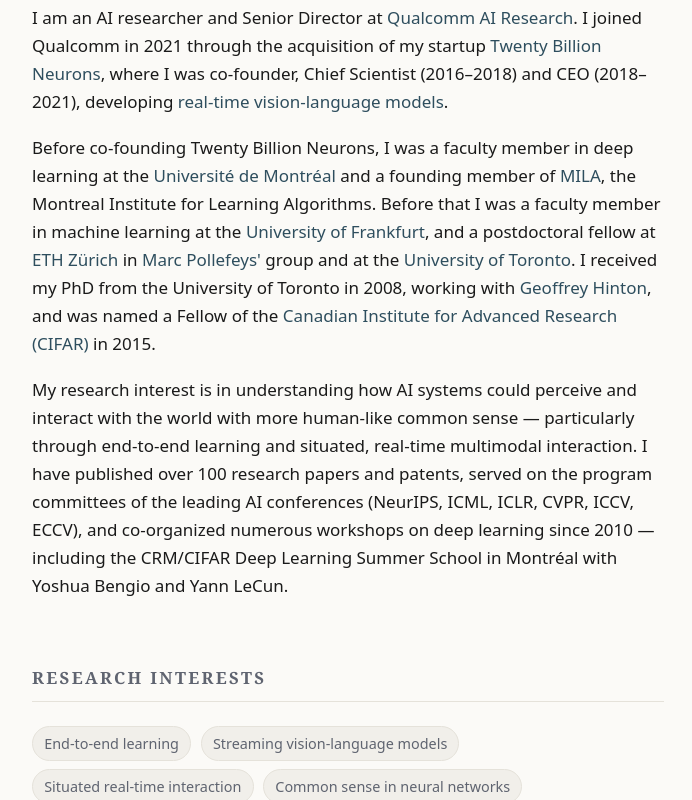
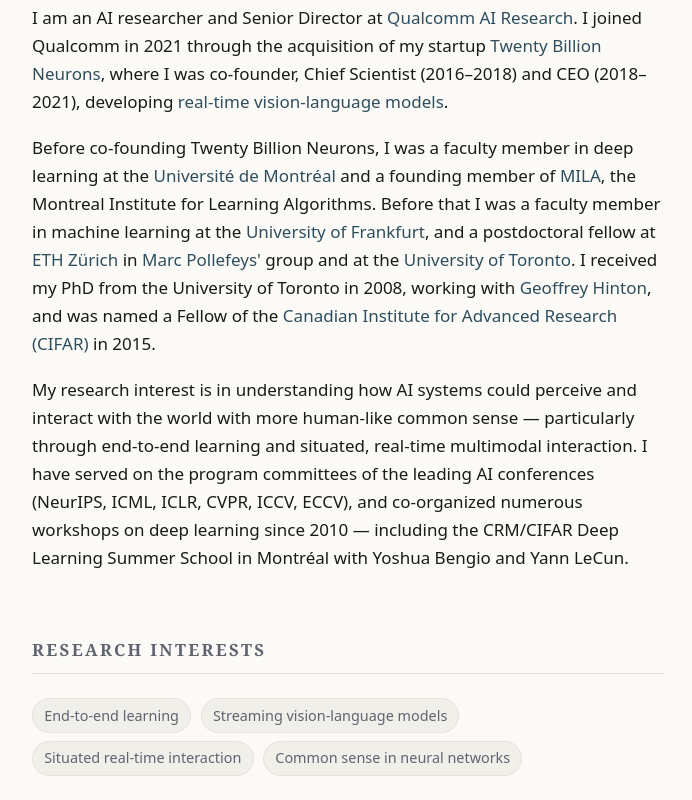
Before and after one commit to memisevic/memisevic.github.io, a plain HTML site: page index.html in a window 1280 px wide. Shown: the part 515-1315 px from the top of the page, without its empty margins (292-984 px from the left). Drawn offline with Linux system fonts and the light colour scheme.

Commit message:
Drop paper-count clause from bio
Removes "I have published over 100 research papers and patents"
from the About paragraph. The publications page and Google Scholar
link already quantify the body of work; the count-based phrasing
reads as an outdated signal.

Co-Authored-By: Claude Opus 4.7 <noreply@anthropic.com>

```diff
--- a/index.html
+++ b/index.html
@@ -146,7 +146,7 @@
       My research interest is in understanding how AI systems could perceive and interact with the
       world with more human&#8209;like common sense &mdash; particularly through end&#8209;to&#8209;end learning and
       situated, real&#8209;time multimodal interaction.
-      I have published over 100 research papers and patents, served on the program committees of
+      I have served on the program committees of
       the leading AI conferences (NeurIPS, ICML, ICLR, CVPR, ICCV, ECCV), and co&#8209;organized numerous
       workshops on deep learning since 2010 &mdash; including the CRM/CIFAR Deep Learning Summer School
       in Montréal with Yoshua Bengio and Yann LeCun.
```
